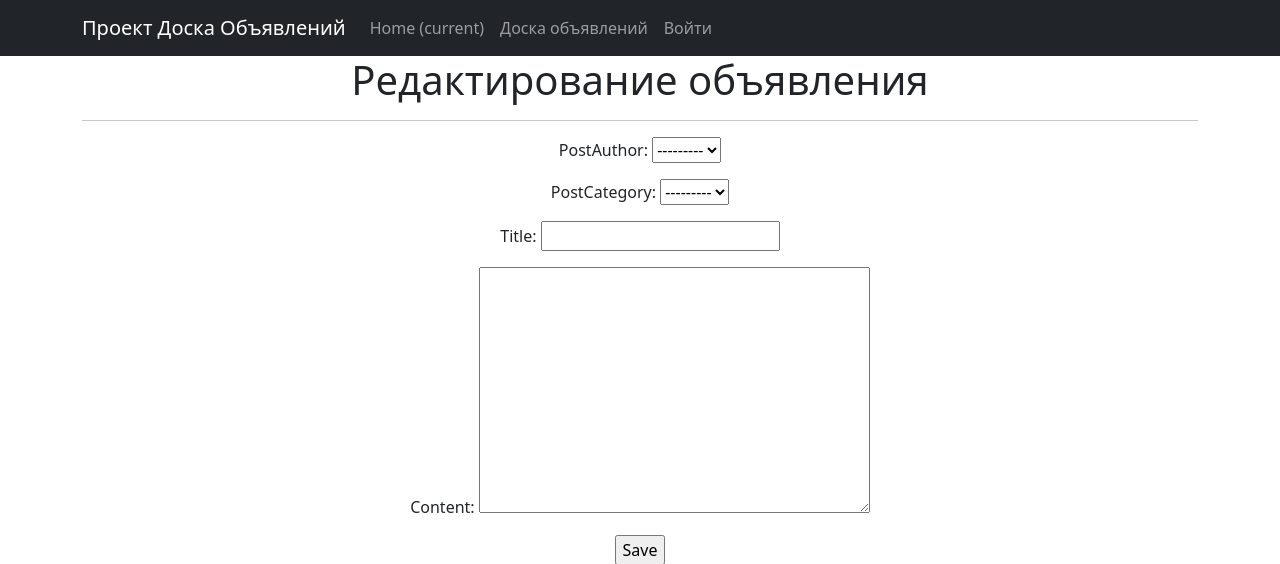
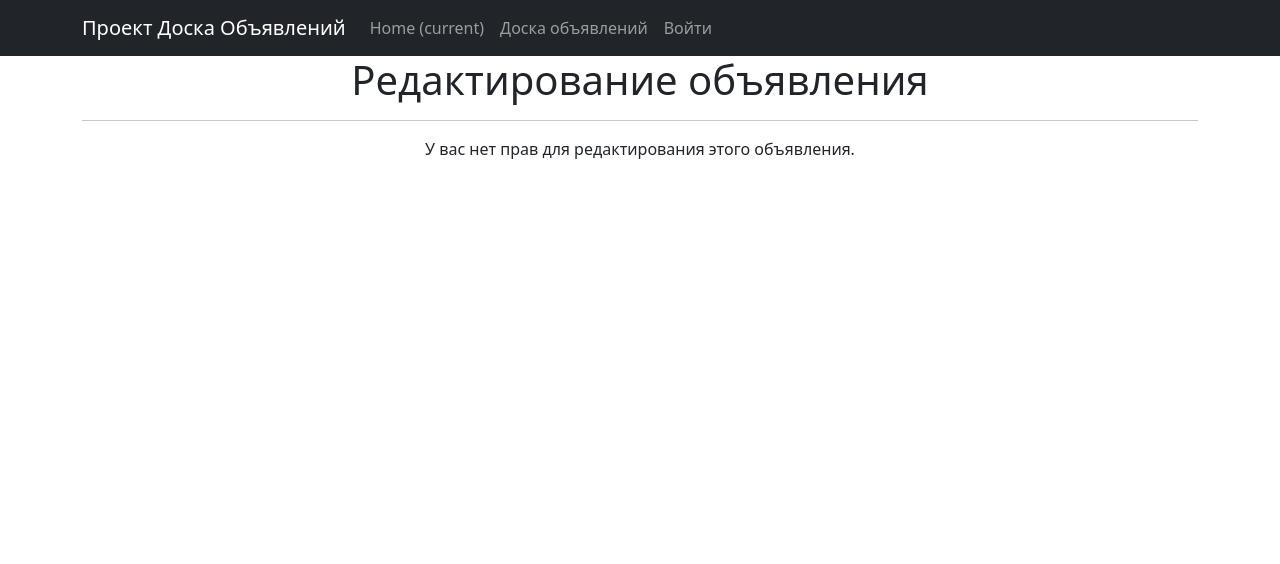
Before and after one commit to Natanat2/EndProject, a Django app: template callboard/templates/post_edit.html in a window 1280 px wide. Shown: the top 564 px of the page. Run offline with Django 4.2, Linux system fonts and the light colour scheme; the template is opened without the code that fills it: values that come from a table or form of the project are taken from there, others are empty; some libraries are stand-ins or nearby versions.

Commit message:
start proj add del post edit
EMAIL_BACKEND (console)smtp
none(mandatory)

```diff
--- a/callboard/templates/post_edit.html
+++ b/callboard/templates/post_edit.html
@@ -3,10 +3,15 @@
 {% block content %}
   <h1>Редактирование объявления</h1>
   <hr>
+
+  {% if user.is_authenticated and user == post.postAuthor %}
     <form action="" method="post">
       {% csrf_token %}
       {{ form.media }}
       {{ form.as_p }}
       <input type="submit" value="Save" />
     </form>
+  {% else %}
+    <p>У вас нет прав для редактирования этого объявления.</p>
+  {% endif %}
 {% endblock content %}
```
Lines whose indentation alone changed are shown as unchanged.
